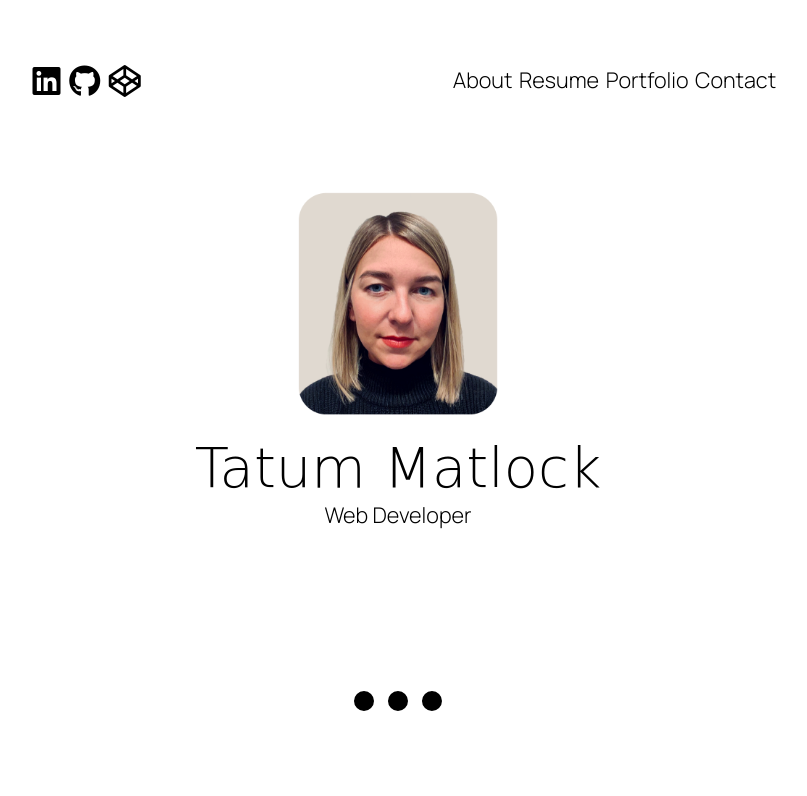
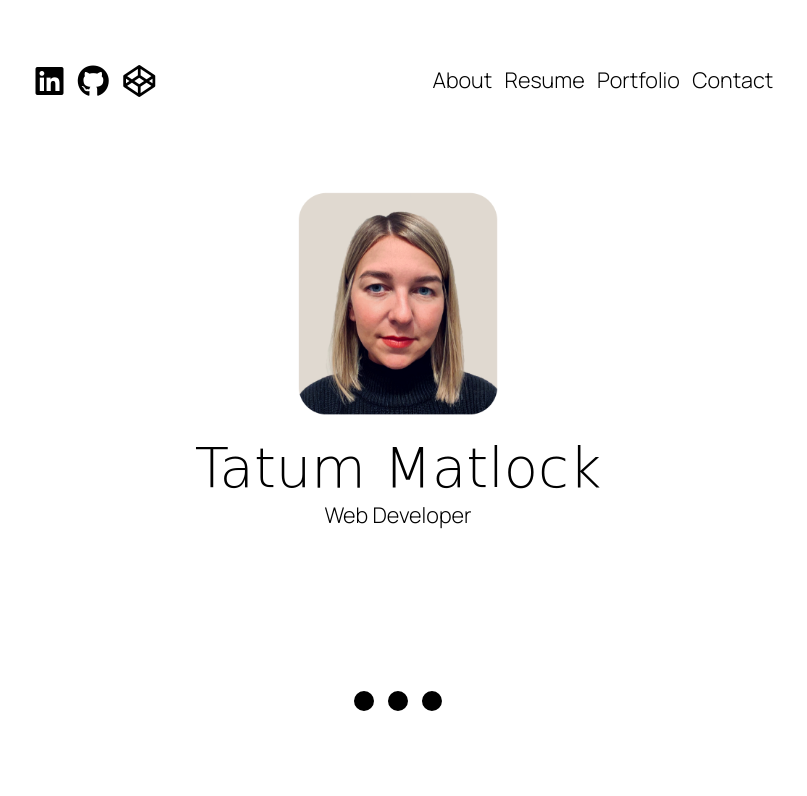
Before and after one commit to matlockt/personalsite, a plain HTML site: page index.html in a window 1280 px wide. Shown: the top 796 px of the page, without its empty margins (242-1049 px from the left). Drawn offline with Linux system fonts and the light colour scheme; a web font is replaced by a local one.

Commit message:
Update styles.css

```diff
--- a/styles.css
+++ b/styles.css
@@ -43,8 +43,9 @@ p {
 
 a {
   text-decoration: none;
-  padding: .3%;
-  color: black;
+  padding: 0px 4px;
+  border-radius: 25%;
+  color: #000;
 }
 
 a:visited {
@@ -53,6 +54,7 @@ a:visited {
 
 a:hover {
   color: #ffe6ee;
+  https://www.linkedin.com/in/tatum-matlock-180529a8/
 }
 
 .leftnav {
```
